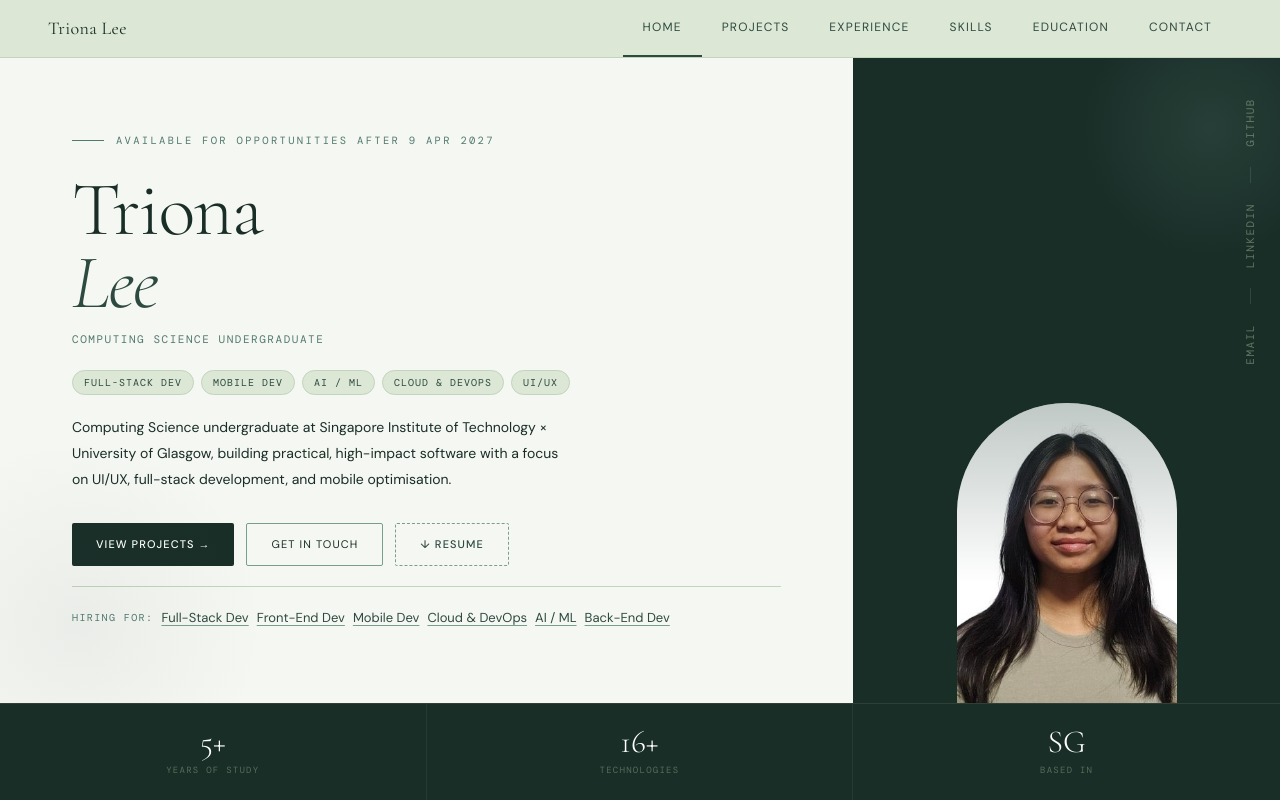
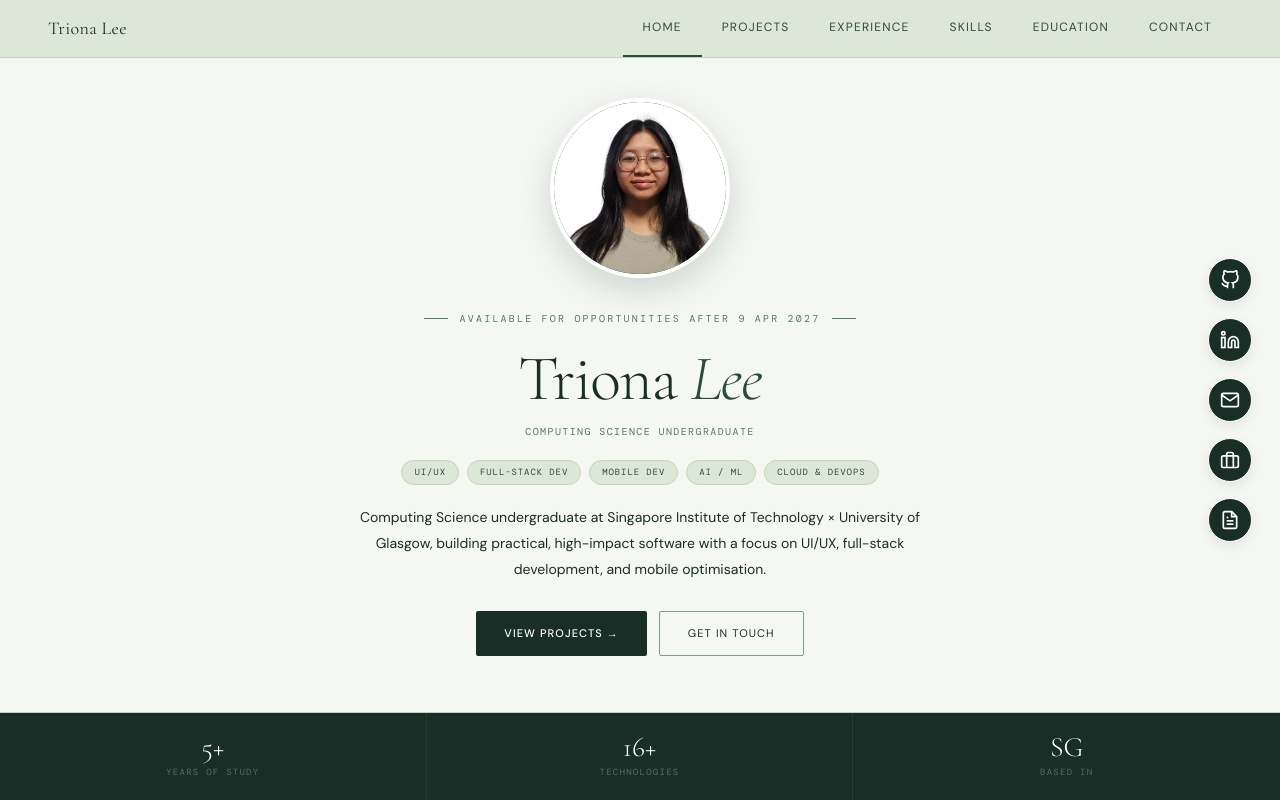
Before and after one commit to tri-o-na/triona-portfolio, a plain HTML site: page index.html in a window 1280 px wide. Drawn offline with nearby package versions, Linux system fonts and the light colour scheme.

Commit message:
feat: updated home page design to look cleaner and less cluttered

```diff
--- /dev/null
+++ b/assets/css/home3.css
@@ -0,0 +1,371 @@
+/* ── Home 3: Minimalist Centered Hero with Animations ───────────
+   Centered layout with floating action links
+   Smooth fade-in animations
+   Bottom stats bar
+──────────────────────────────────────────────────────────────── */
+
+#page-home {
+  display: flex;
+  flex-direction: column;
+  min-height: calc(100vh - 58px);
+  background: var(--warm-white);
+  position: relative;
+}
+
+/* ── Hero Container (Centered) ─────────────────────────────────── */
+.hero-container {
+  flex: 1;
+  display: flex;
+  flex-direction: column;
+  align-items: center;
+  justify-content: center;
+  padding: 30px 28px;
+  text-align: center;
+  position: relative;
+}
+
+/* ── Hero Photo ───────────────────────────────────────────────── */
+.hero-photo-wrapper {
+  margin-bottom: 32px;
+  opacity: 0;
+  animation: scaleIn 1s ease forwards;
+}
+
+@keyframes scaleIn {
+  from {
+    opacity: 0;
+    transform: scale(0.9);
+  }
+  to {
+    opacity: 1;
+    transform: scale(1);
+  }
+}
+
+.hero-photo {
+  width: 180px;
+  height: 180px;
+  border-radius: 50%;
+  overflow: hidden;
+  background: var(--forest-mid);
+  box-shadow: 0 12px 32px rgba(53, 79, 82, 0.2);
+  border: 4px solid #fff;
+}
+
+.hero-photo img {
+  width: 100%;
+  height: 100%;
+  object-fit: cover;
+  object-position: center top;
+}
+
+/* ── Hero Content ─────────────────────────────────────────────── */
+.hero-content {
+  max-width: 600px;
+  opacity: 0;
+  animation: fadeInUp 0.8s ease 0.3s forwards;
+}
+
+@keyframes fadeInUp {
+  from {
+    opacity: 0;
+    transform: translateY(20px);
+  }
+  to {
+    opacity: 1;
+    transform: translateY(0);
+  }
+}
+
+/* ── Eyebrow ─────────────────────────────────────────────────── */
+.hero-eyebrow {
+  display: flex;
+  align-items: center;
+  justify-content: center;
+  gap: 12px;
+  margin-bottom: 20px;
+  color: var(--forest-light);
+  font-family: var(--mono);
+  font-size: 10px;
+  letter-spacing: 0.22em;
+  text-transform: uppercase;
+}
+
+.hero-eyebrow::before,
+.hero-eyebrow::after {
+  content: '';
+  display: inline-block;
+  width: 24px;
+  height: 1px;
+  background: var(--forest-light);
+  flex-shrink: 0;
+}
+
+/* ── Name ────────────────────────────────────────────────────── */
+.hero-name {
+  margin-bottom: 12px;
+  color: var(--forest-deep);
+  font-family: var(--serif);
+  font-size: clamp(42px, 5vw, 64px);
+  font-weight: 300;
+  letter-spacing: -0.02em;
+  line-height: 1;
+  white-space: nowrap;
+}
+
+.hero-name br {
+  display: none;
+}
+
+.hero-name br + em::before {
+  content: " ";
+}
+
+.hero-name em {
+  font-style: italic;
+  color: var(--forest-mid);
+}
+
+/* ── Title ───────────────────────────────────────────────────── */
+.hero-title {
+  margin-bottom: 20px;
+  color: var(--forest-light);
+  font-family: var(--mono);
+  font-size: 10px;
+  letter-spacing: 0.14em;
+  text-transform: uppercase;
+}
+
+/* ── Role Pills ───────────────────────────────────────────────── */
+.hero-role-pills {
+  display: flex;
+  flex-wrap: wrap;
+  justify-content: center;
+  gap: 8px;
+  margin-bottom: 20px;
+}
+
+.hero-role-pill {
+  padding: 4px 12px;
+  border: 1px solid var(--border);
+  border-radius: 20px;
+  background: var(--cream);
+  color: var(--forest-mid);
+  font-family: var(--mono);
+  font-size: 9px;
+  letter-spacing: 0.1em;
+  text-transform: uppercase;
+  text-decoration: none;
+  cursor: pointer;
+  transition: all 0.2s ease;
+}
+
+.hero-role-pill:hover {
+  background: var(--leaf);
+  color: var(--forest-deep);
+  border-color: var(--forest-mid);
+}
+
+/* ── Bio ─────────────────────────────────────────────────────── */
+.hero-bio {
+  margin-bottom: 28px;
+  color: var(--forest-deep);
+  font-size: 14px;
+  line-height: 1.85;
+}
+
+/* ── CTA Buttons ─────────────────────────────────────────────── */
+.hero-cta {
+  display: flex;
+  justify-content: center;
+  flex-wrap: wrap;
+  gap: 12px;
+  margin-bottom: 16px;
+}
+
+.btn-primary,
+.btn-outline {
+  display: inline-flex;
+  align-items: center;
+  gap: 8px;
+  padding: 12px 28px;
+  border-radius: 2px;
+  font-family: var(--sans);
+  font-size: 11px;
+  font-weight: 500;
+  letter-spacing: 0.1em;
+  text-decoration: none;
+  text-transform: uppercase;
+  transition: all 0.3s ease;
+}
+
+.btn-primary {
+  border: none;
+  background: var(--forest-deep);
+  color: #fff;
+}
+
+.btn-primary:hover {
+  background: var(--forest-light);
+  transform: translateY(-2px);
+  box-shadow: 0 6px 20px rgba(53, 79, 82, 0.25);
+}
+
+.btn-outline {
+  border: 1px solid var(--stone);
+  background: transparent;
+  color: var(--forest-deep);
+  font-weight: 400;
+}
+
+.btn-outline:hover {
+  border-color: var(--forest-mid);
+  color: var(--forest-mid);
+  transform: translateY(-2px);
+}
+
+/* ── Floating Links ────────────────────────────────────────────── */
+.floating-links {
+  position: fixed;
+  right: 28px;
+  top: 50%;
+  transform: translateY(-50%);
+  display: flex;
+  flex-direction: column;
+  gap: 16px;
+  z-index: 10;
+}
+
+.floating-link {
+  width: 44px;
+  height: 44px;
+  border-radius: 50%;
+  background: var(--forest-deep);
+  border: 1px solid #fff;
+  display: flex;
+  align-items: center;
+  justify-content: center;
+  color: #fff;
+  text-decoration: none;
+  transition: all 0.3s ease;
+  box-shadow: 0 4px 12px rgba(0, 0, 0, 0.08);
+  position: relative;
+}
+
+.floating-link::before {
+  content: attr(title);
+  position: absolute;
+  right: 56px;
+  top: 50%;
+  transform: translateY(-50%);
+  padding: 6px 12px;
+  background: var(--forest-deep);
+  color: #fff;
+  font-family: var(--sans);
+  font-size: 11px;
+  font-weight: 500;
+  white-space: nowrap;
+  border-radius: 4px;
+  opacity: 0;
+  visibility: hidden;
+  transition: all 0.2s ease;
+  pointer-events: none;
+}
+
+.floating-link:hover::before {
+  opacity: 1;
+  visibility: visible;
+}
+
+.floating-link:hover {
+  background: var(--forest-light);
+  color: #fff;
+  border-color: #fff;
+  transform: scale(1.1);
+}
+
+.floating-link svg {
+  width: 20px;
+  height: 20px;
+}
+
+/* ── Stats Bar ───────────────────────────────────────────────── */
+.hero-stats-bar {
+  display: grid;
+  grid-template-columns: repeat(3, 1fr);
+  border-top: 1px solid var(--border);
+  background: var(--forest-deep);
+}
+
+.hero-stat {
+  padding: 20px 24px;
+  text-align: center;
+  border-right: 1px solid rgba(181,203,168,0.08);
+}
+
+.hero-stat:last-child {
+  border-right: none;
+}
+
+.hero-stat-num {
+  font-family: var(--serif);
+  font-size: 28px;
+  font-weight: 300;
+  color: #fff;
+  line-height: 1;
+  margin-bottom: 4px;
+}
+
+.hero-stat-label {
+  font-family: var(--mono);
+  font-size: 9px;
+  letter-spacing: 0.14em;
+  text-transform: uppercase;
+  color: rgba(181,203,168,0.4);
+}
+
+/* ── Responsive ──────────────────────────────────────────────── */
+@media (max-width: 768px) {
+  .hero-container {
+    padding: 40px 20px;
+  }
+
+  .hero-photo {
+    width: 140px;
+    height: 140px;
+  }
+
+  .hero-name {
+    font-size: 36px;
+  }
+
+  .hero-bio {
+    font-size: 13px;
+  }
+
+  .floating-links {
+    right: 16px;
+    top: 80px;
+    transform: none;
+    gap: 12px;
+  }
+
+  .floating-link {
+    width: 40px;
+    height: 40px;
+  }
+
+  .hero-stats-bar {
+    grid-template-columns: repeat(2, 1fr);
+  }
+
+  .hero-stat:nth-child(2) {
+    border-right: none;
+  }
+
+  .hero-stat:nth-child(3) {
+    border-top: 1px solid rgba(181,203,168,0.08);
+    border-right: none;
+    grid-column: 1 / -1;
+  }
+}
--- a/assets/js/data.js
+++ b/assets/js/data.js
@@ -10,7 +10,7 @@ var PORTFOLIO = {
     last: "Lee",
   },
   title: "Computing Science Undergraduate",
-  roles: ["Full-Stack Dev", "Mobile Dev", "AI / ML", "Cloud & DevOps", "UI/UX"],
+  roles: ["UI/UX", "Full-Stack Dev", "Mobile Dev", "AI / ML", "Cloud & DevOps"],
   tagline: "Computing Science undergraduate at SIT × UofG, building practical, high-impact software with a focus on UI/UX, full-stack development, and mobile optimisation.",
   bio: "Computing Science undergraduate at Singapore Institute of Technology × University of Glasgow, building practical, high-impact software with a focus on UI/UX, full-stack development, and mobile optimisation.",
   availability: "Available for opportunities after 9 Apr 2027",
--- a/assets/js/render-home.js
+++ b/assets/js/render-home.js
@@ -17,15 +17,7 @@ document.addEventListener("DOMContentLoaded", () => {
   }
   set(".hero-title",   d.title);
 
-  // Role pills
-  const rolePills = document.getElementById("hero-role-pills");
-  if (rolePills && Array.isArray(d.roles)) {
-    rolePills.innerHTML = d.roles.map(r => `<span class="hero-role-pill">${r}</span>`).join("");
-  }
-
-  set(".hero-bio",     d.bio);
-
-  // Recruiter filter section
+  // Role pills - clickable links to filtered projects
   const ROLE_FILTERS = [
     { label: "Full-Stack Dev",  filter: "fullstack", icon: "▣" },
     { label: "Front-End Dev",   filter: "design",   icon: "✦" },
@@ -33,7 +25,20 @@ document.addEventListener("DOMContentLoaded", () => {
     { label: "Cloud & DevOps",  filter: "cloud",    icon: "◎" },
     { label: "AI / ML",         filter: "ai",       icon: "◈" },
     { label: "Back-End Dev",    filter: "backend",  icon: "▣" },
+    { label: "UI/UX",           filter: "design",   icon: "✦" },
   ];
+  const rolePills = document.getElementById("hero-role-pills");
+  if (rolePills && Array.isArray(d.roles)) {
+    rolePills.innerHTML = d.roles.map(r => {
+      const filter = ROLE_FILTERS.find(f => f.label === r);
+      const filterValue = filter ? filter.filter : "";
+      return `<a class="hero-role-pill" href="projects.html?filter=${filterValue}">${r}</a>`;
+    }).join("");
+  }
+
+  set(".hero-bio",     d.bio);
+
+  // Recruiter filter section
   const recruiterBar = document.getElementById("hero-recruiter-bar");
   if (recruiterBar) {
     recruiterBar.innerHTML = `
@@ -68,6 +73,90 @@ document.addEventListener("DOMContentLoaded", () => {
       <a href="mailto:${d.contact.email}" class="hero-link">Email</a>`;
   }
 
+  // Quick links panel (home1)
+  const quickLinks = document.getElementById("quick-links");
+  if (quickLinks && d.contact) {
+    quickLinks.innerHTML = `
+      <a href="${d.contact.github.url}" class="quick-link" target="_blank" rel="noreferrer">
+        <span class="quick-link-icon">
+          <svg width="18" height="18" viewBox="0 0 24 24" fill="none" stroke="currentColor" stroke-width="2">
+            <path d="M9 19c-5 1.5-5-2.5-7-3m14 6v-3.87a3.37 3.37 0 0 0-.94-2.61c3.14-.35 6.44-1.54 6.44-7A5.44 5.44 0 0 0 20 4.77 5.07 5.07 0 0 0 19.91 1S18.73.65 16 2.48a13.38 13.38 0 0 0-7 0C6.27.65 5.09 1 5.09 1A5.07 5.07 0 0 0 5 4.77a5.44 5.44 0 0 0-1.5 3.78c0 5.42 3.3 6.61 6.44 7A3.37 3.37 0 0 0 9 18.13V22"></path>
+          </svg>
+        </span>
+        GitHub
+      </a>
+      <a href="${d.contact.linkedin.url}" class="quick-link" target="_blank" rel="noreferrer">
+        <span class="quick-link-icon">
+          <svg width="18" height="18" viewBox="0 0 24 24" fill="none" stroke="currentColor" stroke-width="2">
+            <path d="M16 8a6 6 0 0 1 6 6v7h-4v-7a2 2 0 0 0-2-2 2 2 0 0 0-2 2v7h-4v-7a6 6 0 0 1 6-6z"></path>
+            <rect x="2" y="9" width="4" height="12"></rect>
+            <circle cx="4" cy="4" r="2"></circle>
+          </svg>
+        </span>
+        LinkedIn
+      </a>
+      <a href="mailto:${d.contact.email}" class="quick-link">
+        <span class="quick-link-icon">
+          <svg width="18" height="18" viewBox="0 0 24 24" fill="none" stroke="currentColor" stroke-width="2">
+            <path d="M4 4h16c1.1 0 2 .9 2 2v12c0 1.1-.9 2-2 2H4c-1.1 0-2-.9-2-2V6c0-1.1.9-2 2-2z"></path>
+            <polyline points="22,6 12,13 2,6"></polyline>
+          </svg>
+        </span>
+        Email
+      </a>
+      <a href="skills.html" class="quick-link">
+        <span class="quick-link-icon">
+          <svg width="18" height="18" viewBox="0 0 24 24" fill="none" stroke="currentColor" stroke-width="2">
+            <polygon points="12 2 15.09 8.26 22 9.27 17 14.14 18.18 21.02 12 17.77 5.82 21.02 7 14.14 2 9.27 8.91 8.26 12 2"></polygon>
+          </svg>
+        </span>
+        Skills
+      </a>
+    `;
+  }
+
+  // Floating links (home3)
+  const floatingLinks = document.getElementById("floating-links");
+  if (floatingLinks && d.contact) {
+    floatingLinks.innerHTML = `
+      <a href="${d.contact.github.url}" class="floating-link" target="_blank" rel="noreferrer" title="GitHub">
+        <svg viewBox="0 0 24 24" fill="none" stroke="currentColor" stroke-width="2">
+          <path d="M9 19c-5 1.5-5-2.5-7-3m14 6v-3.87a3.37 3.37 0 0 0-.94-2.61c3.14-.35 6.44-1.54 6.44-7A5.44 5.44 0 0 0 20 4.77 5.07 5.07 0 0 0 19.91 1S18.73.65 16 2.48a13.38 13.38 0 0 0-7 0C6.27.65 5.09 1 5.09 1A5.07 5.07 0 0 0 5 4.77a5.44 5.44 0 0 0-1.5 3.78c0 5.42 3.3 6.61 6.44 7A3.37 3.37 0 0 0 9 18.13V22"></path>
+        </svg>
+      </a>
+      <a href="${d.contact.linkedin.url}" class="floating-link" target="_blank" rel="noreferrer" title="LinkedIn">
+        <svg viewBox="0 0 24 24" fill="none" stroke="currentColor" stroke-width="2">
+          <path d="M16 8a6 6 0 0 1 6 6v7h-4v-7a2 2 0 0 0-2-2 2 2 0 0 0-2 2v7h-4v-7a6 6 0 0 1 6-6z"></path>
+          <rect x="2" y="9" width="4" height="12"></rect>
+          <circle cx="4" cy="4" r="2"></circle>
+        </svg>
+      </a>
+      <a href="mailto:${d.contact.email}" class="floating-link" title="Email">
+        <svg viewBox="0 0 24 24" fill="none" stroke="currentColor" stroke-width="2">
+          <path d="M4 4h16c1.1 0 2 .9 2 2v12c0 1.1-.9 2-2 2H4c-1.1 0-2-.9-2-2V6c0-1.1.9-2 2-2z"></path>
+          <polyline points="22,6 12,13 2,6"></polyline>
+        </svg>
+      </a>
+      <a href="experience.html" class="floating-link" title="Experience">
+        <svg viewBox="0 0 24 24" fill="none" stroke="currentColor" stroke-width="2">
+          <rect x="2" y="7" width="20" height="14" rx="2" ry="2"></rect>
+          <path d="M16 21V5a2 2 0 0 0-2-2h-4a2 2 0 0 0-2 2v16"></path>
+        </svg>
+      </a>
+      ${d.resumeUrl ? `
+      <a href="${d.resumeUrl}" class="floating-link" target="_blank" rel="noreferrer" title="Resume">
+        <svg viewBox="0 0 24 24" fill="none" stroke="currentColor" stroke-width="2">
+          <path d="M14 2H6a2 2 0 0 0-2 2v16a2 2 0 0 0 2 2h12a2 2 0 0 0 2-2V8z"></path>
+          <polyline points="14 2 14 8 20 8"></polyline>
+          <line x1="16" y1="13" x2="8" y2="13"></line>
+          <line x1="16" y1="17" x2="8" y2="17"></line>
+          <polyline points="10 9 9 9 8 9"></polyline>
+        </svg>
+      </a>
+      ` : ''}
+    `;
+  }
+
   // Stats bar (bottom)
   const EXCLUDED_TAGS = ["Client Project", "OIP", "Glasgow"];
   const techCount = Array.isArray(PORTFOLIO.projects)
--- a/index.html
+++ b/index.html
@@ -13,38 +13,39 @@
 <link rel="icon" type="image/png" href="assets/images/favicon.png">
 <link href="https://fonts.googleapis.com/css2?family=Cormorant+Garamond:ital,wght@0,300;0,400;0,600;1,300;1,400&family=DM+Sans:wght@300;400;500&family=DM+Mono:wght@400&display=swap" rel="stylesheet">
 <link rel="stylesheet" href="assets/css/base.css">
-<link rel="stylesheet" href="assets/css/home.css">
+<link rel="stylesheet" href="assets/css/home3.css">
 </head>
 <body>
 <nav id="main-nav"></nav>
 
 <main class="page page-standalone" id="page-home">
 
-  <!-- Left: all text content -->
-  <div class="hero-left">
+  <!-- Centered Hero -->
+  <div class="hero-container">
+    <div class="hero-photo-wrapper">
+      <div class="hero-photo">
+        <img src="assets/images/profile.jpg" alt="" id="hero-photo-img">
+      </div>
+    </div>
+
+    <div class="hero-content">
       <div class="hero-eyebrow"></div>
       <h1 class="hero-name"></h1>
       <p class="hero-title"></p>
       <div class="hero-role-pills" id="hero-role-pills"></div>
       <p class="hero-bio"></p>
+
       <div class="hero-cta">
         <a class="btn-primary" href="projects.html">View Projects &rarr;</a>
         <a class="btn-outline" href="contact.html">Get in Touch</a>
-      <a class="btn-ghost" id="hero-resume-btn" href="#" target="_blank" rel="noreferrer">&#8595; Resume</a>
       </div>
-    <div class="hero-recruiter-bar" id="hero-recruiter-bar"></div>
+    </div>
   </div>
 
-  <!-- Right: tall photo strip with vertical links -->
-  <div class="hero-right">
-    <div class="hero-photo-pill">
-      <img src="assets/images/profile.jpg" alt="" id="hero-photo-img">
-      <div class="hero-photo-fallback"></div>
-    </div>
-    <div class="hero-vertical-links" id="hero-vertical-links"></div>
-  </div>
+  <!-- Floating Action Links -->
+  <div class="floating-links" id="floating-links"></div>
 
-  <!-- Bottom: stats bar spans full width -->
+  <!-- Stats Bar -->
   <div class="hero-stats-bar" id="hero-stats-bar"></div>
 
 </main>
```
Lines whose indentation alone changed are shown as unchanged.
